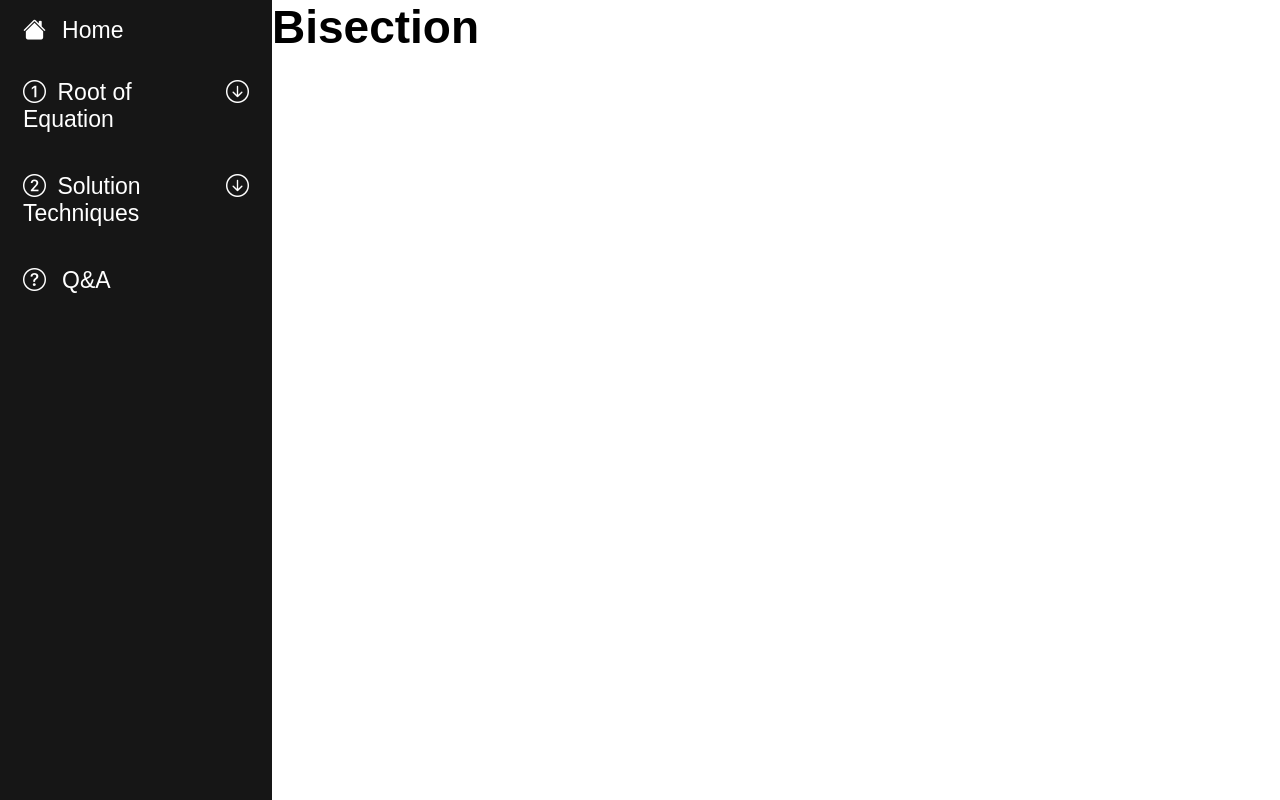
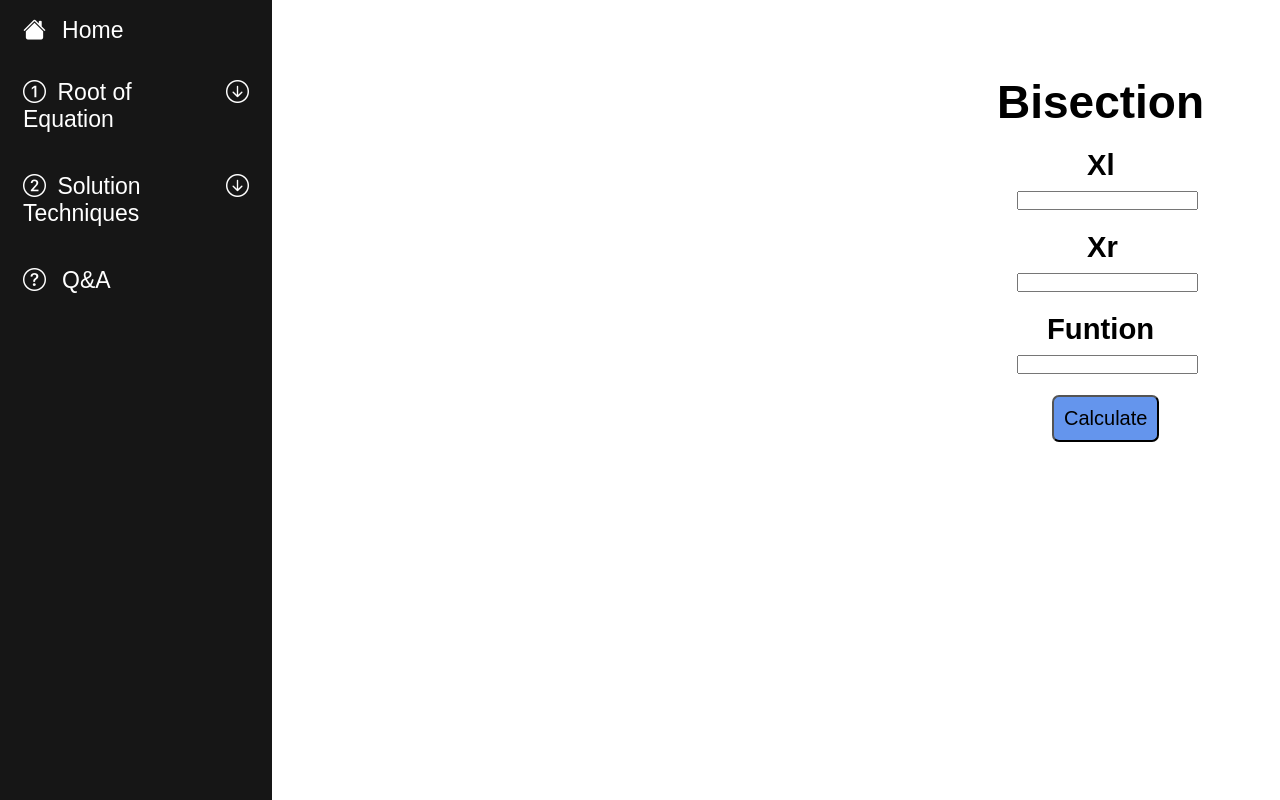
Before and after one commit to Shadow4k19/Project-Numer, a React (Create React App) app: page /Bisection in a window 1280 px wide. Built offline with nearby package versions, Linux system fonts and the light colour scheme.

Commit message:
first commit

```diff
--- a/src/component/Bisection.css
+++ b/src/component/Bisection.css
@@ -1,3 +1,29 @@
-.TitleBi{
+.containerBi{
+  padding-left: 625px;
+  padding-top: 20px;
+  font-size: 25px;
+}
+.Titlebi{
+  font-weight: bolder;
   position: relative;
 }
+
+label{
+  display: inline-block;
+  width: 11px;
+  padding-left: 120px;
+  height: 100px;
+}
+
+.buttonbi{
+  padding-left: 155px;
+  padding-top: 20px;
+}
+button{
+  padding: 10px;
+  background-color:cornflowerblue;
+  border-radius: 7px;
+  cursor: pointer;
+  text-align: center;
+  font-size: 20px;
+}
--- a/src/component/Bisection.js
+++ b/src/component/Bisection.js
@@ -1,7 +1,25 @@
 import React from "react";
 import './Bisection.css';
+import {useState} from 'react';
+
 export default function Bisection(){
     return(
-        <div className="TitleBi"><h1 style={{color:'black',position: "center"}}>Bisection</h1></div>
+        <div className="TitleBi"><h1 style={{color:'black',paddingLeft:'725px',paddingTop:'75px'}}>Bisection</h1>
+            <div className="containerBi" style={{color:'black'}}>
+            <form>
+                <label>
+                    <h3 style={{paddingLeft:'70px'}}>Xl</h3>
+                    <input width={'50px'} type='number'></input>
+                    <h3 style={{paddingLeft:'70px',paddingTop:'20px'}}>Xr</h3>
+                    <input type='number'></input>
+                    <h3 style={{paddingLeft:'30px',paddingTop:'20px'}}>Funtion</h3>
+                    <input type='text'></input>
+                </label>
+            </form>
+            <div className="buttonbi">
+                <button>Calculate</button>
+            </div>
+            </div>
+        </div>
     )
 }
--- a/src/component/Falseposition.js
+++ b/src/component/Falseposition.js
@@ -2,6 +2,6 @@ import React from "react";
 
 export default function Falseposition(){
     return(
-        <div><h1 style={{color:'black',justContent:'center'}}>Falseposition</h1></div>
+        <div><h1 style={{color:'black',paddingLeft:'670px',paddingTop:'75px'}}>Falseposition</h1></div>
     )
 }
--- a/src/component/Home.js
+++ b/src/component/Home.js
@@ -2,6 +2,6 @@ import React from "react";
 
 export default function Home(){
     return(
-        <div><h1 style={{color:'black'}}>Welcome To mY wEbSiTe</h1></div>
+        <div><h1 style={{color:'black',paddingLeft:'550px',paddingTop:'75px'}}>Welcome To mY wEbSiTe</h1></div>
     )
 }
```
